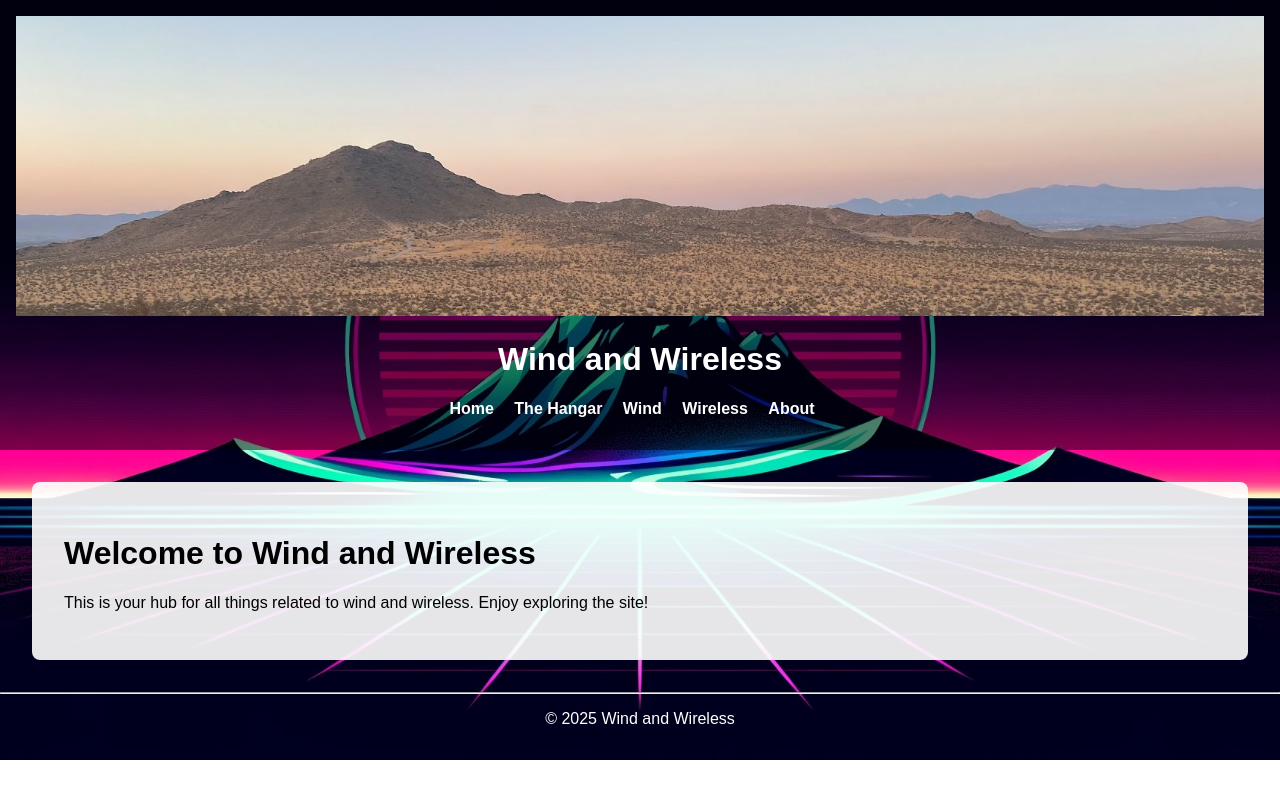
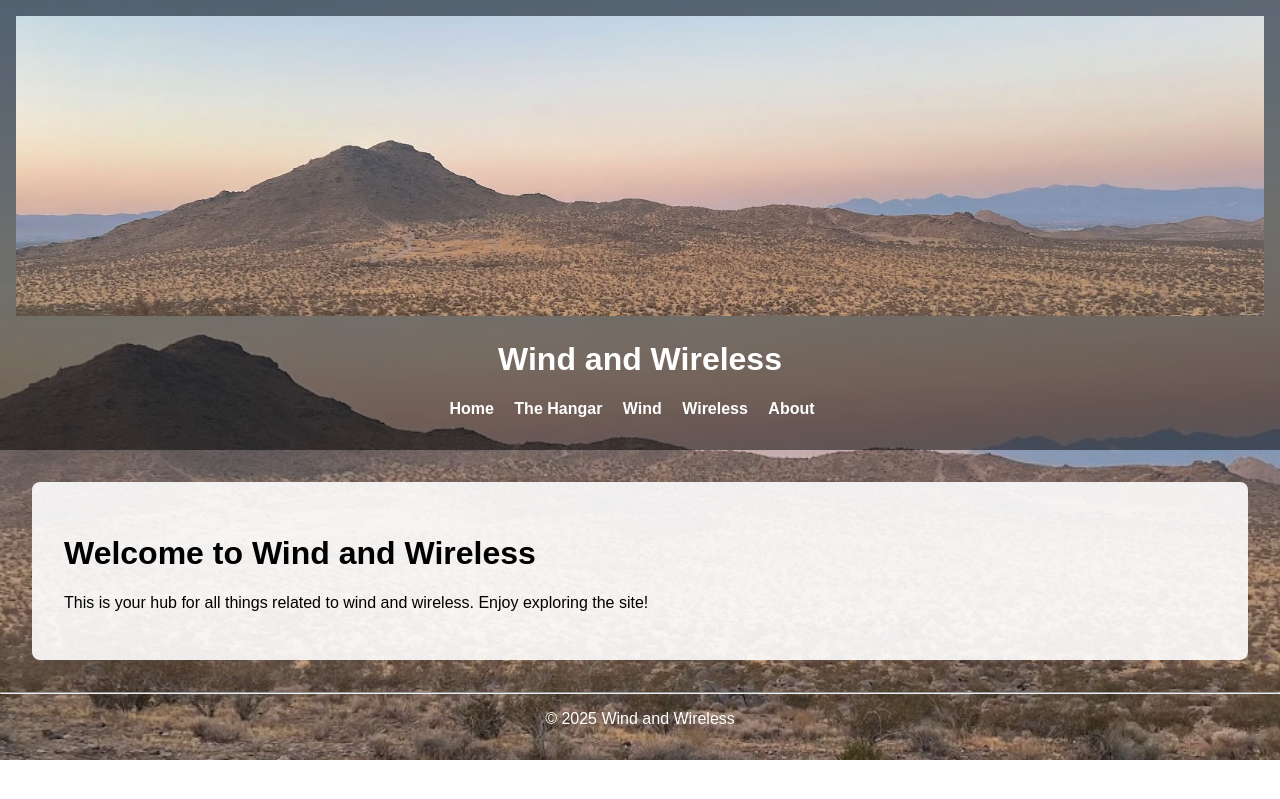
Before and after one commit to 00X30/WindWireless, a Jekyll site: the page built from index.md, in a window 1280 px wide. Shown: the top 799 px of the page. Built offline with Jekyll 4.4.1, drawn with Linux system fonts in a browser that asks for light colours.

Commit message:
Update style.css

```diff
--- a/assets/css/style.css
+++ b/assets/css/style.css
@@ -17,6 +17,10 @@ body {
   position: relative;
   min-height: 200px; /* or whatever you prefer */
 }
+
+/* Home page uses banner.jpg instead */
+body.home-page {
+  background-image: url('../images/banner.jpg');
 
 /* Banner image on homepage */
 .banner-image {
```
